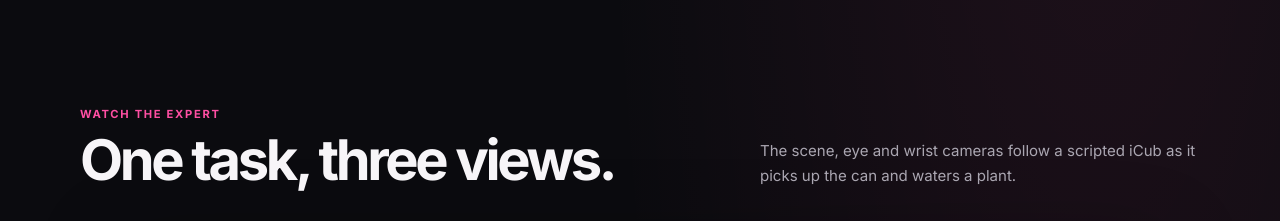
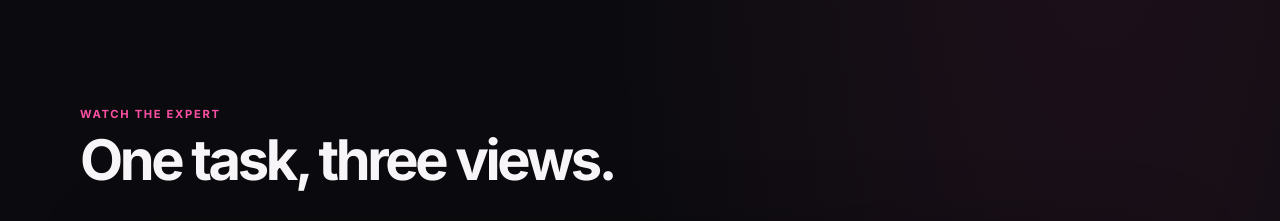
Before and after one commit to kaarima/icub-gardener, a plain HTML site: page docs/index.html in a window 1280 px wide. Shown: the part 860-1081 px from the top of the page. Drawn offline with Linux system fonts and the light colour scheme.

Commit message:
Remove demo section description

```diff
--- a/docs/index.html
+++ b/docs/index.html
@@ -576,7 +576,6 @@
             <p class="section-index">Watch the expert</p>
             <h2 id="demo-title">One task, three views.</h2>
           </div>
-          <p class="section-intro">The scene, eye and wrist cameras follow a scripted iCub as it picks up the can and waters a plant.</p>
         </div>
         <figure class="video-frame">
           <video autoplay muted loop playsinline controls preload="metadata" poster="site/demo.jpg" aria-label="A simulated iCub watering a plant, shown through scene, eye and wrist cameras">
```
